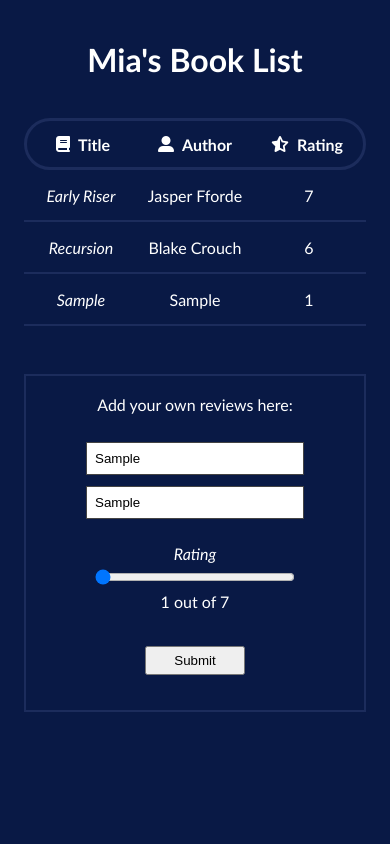
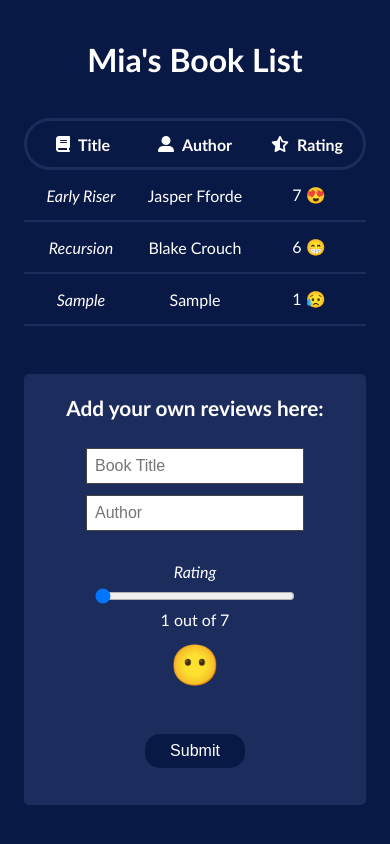
Before and after one commit to htmoss/BookRatingWebsite, a plain HTML site: page index.html in a window 390 px wide. Both pictures are taken after typing "Sample", "Sample" into the empty fields and a click on the input "Submit". Shown: the top 844 px of the page. Drawn offline with Linux system fonts and the light colour scheme.

Commit message:
Added emojis to rating score

```diff
--- a/_media.scss
+++ b/_media.scss
@@ -11,6 +11,12 @@
 
 	main {
 		height: 120vh;
+	}
+
+	#add-info {
+		#rating-box {
+			grid-template-columns: repeat(1, 1fr);
+		}
 	}
 
 	.container {
--- a/app.js
+++ b/app.js
@@ -4,11 +4,33 @@ const submitBtn = document.getElementById('new-book-submit');
 const mainTable = document.getElementById('main-table');
 const bookTable = document.createElement('ul');
 const addInfo = document.querySelector('#add-info');
+const bottomEmoji = document.querySelector('.bottom-emoji');
 
 // Showing the value of the range bar below the range bar
 rangeBar.addEventListener('change', function () {
-	ratingNum.textContent = `${rangeBar.value} out of 7`;
+	let rangeNum = rangeBar.value;
+	ratingNum.textContent = `${rangeNum} out of 7`;
+	bottomEmoji.innerHTML = getEmoji(rangeNum);
 });
+
+const getEmoji = (rating) => {
+	switch (Number(rating)) {
+		case 1:
+			return '&#128549';
+		case 2:
+			return '&#128533';
+		case 3:
+			return '&#128528';
+		case 4:
+			return '&#128512';
+		case 5:
+			return '&#128516';
+		case 6:
+			return '&#128513';
+		case 7:
+			return '&#128525';
+	}
+};
 
 // original bookList to start off with
 const bookList = [
@@ -29,7 +51,7 @@ const createBookTable = (bookList, tableLocation) => {
 	bookList.sort(function (a, b) {
 		return b.rating - a.rating;
 	});
-	clearBox(bookTable);
+	clearTable(bookTable);
 	createLabelBoxes(bookTable);
 	for (book of bookList) {
 		createBook(book, bookTable);
@@ -54,14 +76,14 @@ const createBook = ({ title, author, rating }, bookTable) => {
 
 	const ratingDiv = document.createElement('div');
 	ratingDiv.classList.add('rating');
-	ratingDiv.innerText = rating;
+	ratingDiv.innerHTML = `${rating} ${getEmoji(rating)}`;
 	bookLi.append(ratingDiv);
 };
 
 // Function for submit button, shows a warning if the entire rating has not been filled out
 submitBtn.addEventListener('click', function () {
 	const newBook = getBook();
-	console.log('newBook:', newBook);
+	clearBoxes();
 	if (newBook) {
 		// takes away warning if it is already there
 		if (document.querySelector('#warning').classList.contains('show')) {
@@ -71,6 +93,15 @@ submitBtn.addEventListener('click', function () {
 		createBookTable(bookList, mainTable);
 	}
 });
+
+// clears the input for the next review
+const clearBoxes = () => {
+	document.getElementById('input-title').value = '';
+	document.getElementById('input-author').value = '';
+	document.getElementById('input-rating').value = 1;
+	bottomEmoji.innerHTML = '&#128566';
+	ratingNum.innerText = '1 out of 7';
+};
 
 // gets input from user rating and pushes it to bookList
 const getBook = () => {
@@ -90,8 +121,7 @@ const getBook = () => {
 	}
 };
 
-function clearBox(element) {
-	console.log('Clearing!');
+function clearTable(element) {
 	element.innerHTML = '';
 }
 
--- a/index.html
+++ b/index.html
@@ -15,7 +15,9 @@
 		</header>
 		<main>
 			<div class="container">
-				<div id="main-table"></div>
+				<div id="main-table">
+					<!-- Main table will be injected here by app.js -->
+				</div>
 				<div id="add-info">
 					<p>Add your own reviews here:</p>
 					<input
@@ -31,6 +33,8 @@
 						autocomplete="off"
 					/>
 					<br />
+					<div id="rating-box">
+						<div>
 							<label for="rating"><i>Rating</i></label>
 							<input
 								id="input-rating"
@@ -41,9 +45,13 @@
 								autocomplete="off"
 							/>
 							<p id="rating-num">1 out of 7</p>
+						</div>
+						<p class="bottom-emoji">&#128566</p>
+					</div>
+
 					<input id="new-book-submit" type="submit" value="Submit" />
 					<br />
-					<p id="warning" class="noShow">Please Try Again</p>
+					<p id="warning" class="noShow">Please fill all fields</p>
 				</div>
 			</div>
 		</main>
--- a/main.scss
+++ b/main.scss
@@ -75,12 +75,19 @@ main {
 
 #add-info {
 	border: 2px $light-blue solid;
+	background: $light-blue;
+	border-radius: 5px;
 	padding: 2rem 3rem;
 	width: 300px;
 	margin: 5rem auto;
 	display: grid;
 	grid-template-columns: 1fr;
 	text-align: center;
+
+	p:first-child {
+		font-size: 1.3rem;
+		font-weight: bold;
+	}
 
 	* {
 		margin: 0.2rem auto;
@@ -97,13 +104,41 @@ main {
 		padding: 0.5rem;
 		background-color: $white;
 		border: 1px #444 solid;
+		font-size: 1rem;
 		// border-radius: 15px;
 	}
 
 	[type='submit'] {
+		background: $dark-blue;
+		color: #fff;
+		border-radius: 15px;
+		border: none;
 		width: 100px;
 		margin: 2rem auto 0 auto;
-		padding: 0.3rem 0;
+		padding: 0.5rem 0;
+		font-size: 1rem;
+		transition: 0.2s all ease;
+		&:hover {
+			opacity: 0.7;
+		}
+	}
+
+	#rating-box {
+		display: grid;
+		grid-template-columns: 3fr 1fr;
+		align-items: center;
+		gap: 0.5rem;
+
+		> div {
+			display: flex;
+			flex-direction: column;
+		}
+
+		.bottom-emoji {
+			position: relative;
+			font-size: 2.5rem;
+			top: -7px;
+		}
 	}
 }
 
```
Also changed, not shown: main.css. Lines whose indentation alone changed are shown as unchanged.
